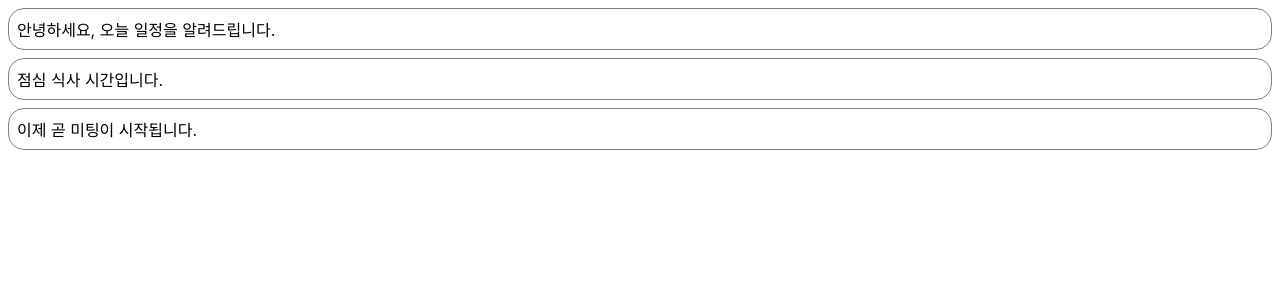
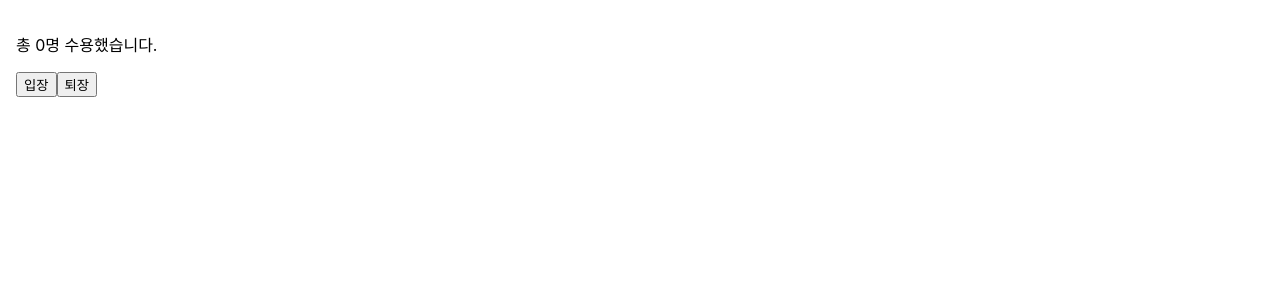
Before and after one commit to jnjeaaaat/react-study, a React (Create React App) app: page / in a window 1280 px wide. Shown: the top 300 px of the page. Built offline with nearby package versions, Linux system fonts and the light colour scheme.

Commit message:
7장 훅 useState(), useEffect() 실습

```diff
--- /dev/null
+++ b/src/chapter_07/Accommodate.jsx
@@ -0,0 +1,36 @@
+import React, { useState, useEffect } from "react";
+
+import useCounter from "./useCounter";
+
+const MAX_CAPACITY = 10;
+
+function Accommodate(props) {
+    const[isFull, setIsFull] = useState(false);
+    const[count, increaseCount, decreaseCount] = useCounter(0);
+
+    useEffect(() => {
+        console.log("=========================");
+        console.log("useEffect() is called.");
+        console.log(`isFull: ${isFull}`);
+    });
+
+    useEffect(() => {
+        setIsFull(count >= MAX_CAPACITY);
+        console.log(`Current count value: ${count}`);
+    },[count])
+
+    return (
+        <div style={{ padding: 16 }}>
+            <p>{ `총 ${count}명 수용했습니다.` }</p>
+
+            <button onClick={increaseCount} disabled={isFull}>
+                입장
+            </button>
+            <button onClick={decreaseCount}>퇴장</button>
+
+            {isFull && <p style={{ color: "red" }}>정원이 가득찼습니다.</p>}
+        </div>
+    );
+}
+
+export default Accommodate;
--- /dev/null
+++ b/src/chapter_07/useCounter.jsx
@@ -0,0 +1,12 @@
+import React, { useState } from "react";
+
+function useCounter(initialValue) {
+    const [count, setCount] = useState(initialValue);
+
+    const increaseCount = () => setCount((count) => count + 1);
+    const decreaseCount = () => setCount((count) => Math.max(count - 1,0));
+
+    return [count, increaseCount, decreaseCount];
+}
+
+export default useCounter;
--- a/src/index.js
+++ b/src/index.js
@@ -8,6 +8,7 @@
 import Clock from './chapter_04/Clock'
 import CommentList from './chapter_05/CommentList'
 import NotificationList from './chapter_06/NotificationList'
+import Accommodate from './chapter_07/Accommodate'
 
 // const root = ReactDOM.createRoot(document.getElementById('root'));
 // ReactDOM.render(
@@ -20,7 +21,7 @@
 
 ReactDOM.render(
   <React.StrictMode>
-    <NotificationList />
+    <Accommodate />
   </React.StrictMode>,
   document.getElementById('root')
 );
```
